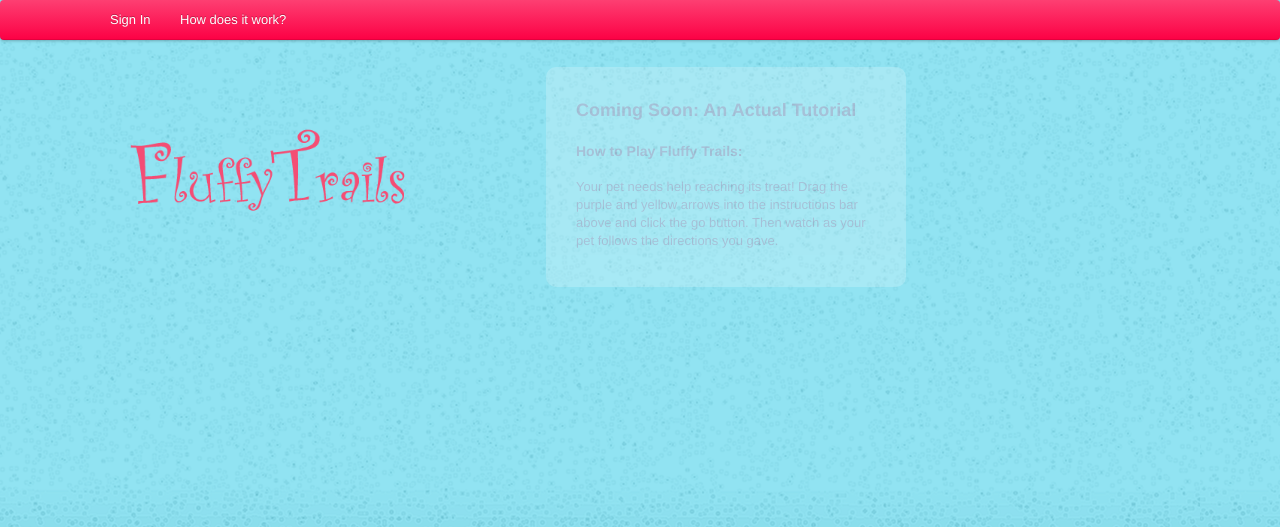
After one commit to avastjohn/HB_Project, a Flask app: template templates/teach_me_to_play.html in a window 1280 px wide. The commit adds this page. Shown: the top 527 px of the page. Run offline with Flask 2, Linux system fonts and the light colour scheme; the template is opened without the code that fills it, so the values that code supplies are empty.

```diff
--- a/static/css/main.css
+++ b/static/css/main.css
@@ -2,16 +2,37 @@
             background: url("../img/game_background.png");
             /*background-color: #f7b2ce;*/
         }
-        #leftMostLI {
-            margin-left: -60;
+        #left-most-li {
+            margin-left: -70;
         }
-        #mainLogo {
+        .main-content {
+            width: 40%;
             float: left;
+        }
+        #main-logo {
             margin-right: 10;
             margin-left: -90;
         }
-        #mainContainer {
-            float: center;
+        .main-logo-container {
+            width: 40%;
+            float:left;
+        }
+        #tutorial-text {
+            padding: 30px;
+            background-color: white;
+            opacity: 0.2;
+            height: 160px;
+            width: 300px;
+            border-radius: 10px;
+        }
+        #pop-up {
+            height: 200px;
+            width: 20%;
+            margin-top: 200px;
+            background-color: red;
+            z-index: 80;
+            position: absolute;
+            left: 40%;
         }
         #message h3 {
             font: 30px "Arial" sans-serif;
--- a/templates/base.html
+++ b/templates/base.html
@@ -13,8 +13,8 @@
                 <div class="container">
                     <ul class="nav">
                         <!-- <li><img src="../static/img/logo_mini.png"></li> -->
-                        <li id="leftMostLI"><a href="{{url_for('index')}}">Sign In</a></li>
-                        <li><a href="{{url_for('logout')}}">How does it work?</a></li>
+                        <li id="left-most-li"><a href="{{url_for('index')}}">Sign In</a></li>
+                        <li><a href="{{url_for('tutorial')}}">How does it work?</a></li>
                     </ul>
                 </div>
             </div>
--- /dev/null
+++ b/templates/teach_me_to_play.html
@@ -0,0 +1,12 @@
+{% extends 'base.html' %}
+    {% block body %}
+        <div class="main-logo-container">
+            <img id="main-logo" src="../static/img/logo.png">
+        </div>
+        <div class="main-content" id="tutorial-text">
+            <h3>Coming Soon: An Actual Tutorial</h3><br>
+            <h4>How to Play Fluffy Trails:</h4><br>
+            <p>Your pet needs help reaching its treat! Drag the purple and yellow arrows into the instructions bar above and click the go button. Then watch as your pet follows the directions you gave.
+            </p>
+        </div>
+    {% endblock %}
--- a/views.py
+++ b/views.py
@@ -73,6 +73,10 @@ def canvas():
         level = Level.query.get(1)
     return render_template("canvas.html", user=user, level=level)
 
+@app.route("/tutorial")
+def tutorial():
+    return render_template("teach_me_to_play.html")
+
 @app.route("/completed")
 def completed():
     #might use ajax instead to accomplish this
```
Also changed, not shown: seed.py (+31 -1 lines), static/js/canvas.js (+5 -2 lines), templates/canvas.html (+4 -3 lines), templates/index.html (+5 -7 lines), templates/register.html (+7 -7 lines), gamedata.db, static/img/logo_mini.png, 1 other file.
